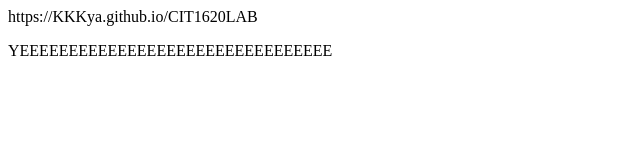
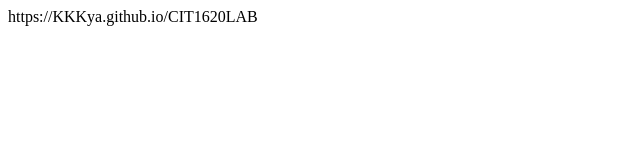
Before and after one commit to KKKya/CIT1620LAB, a plain HTML site: page gh-pages.html in a window 1280 px wide. Shown: the whole page, without its empty margins (0-640 px from the left). Drawn offline with Linux system fonts and the light colour scheme.

Commit message:
Update gh-pages.html

```diff
--- a/gh-pages.html
+++ b/gh-pages.html
@@ -7,7 +7,6 @@
 	<body>
 		https://KKKya.github.io/CIT1620LAB
 	</body>
-	<p> YEEEEEEEEEEEEEEEEEEEEEEEEEEEEEEEE
-	</p>
+
 
 </html>
```
